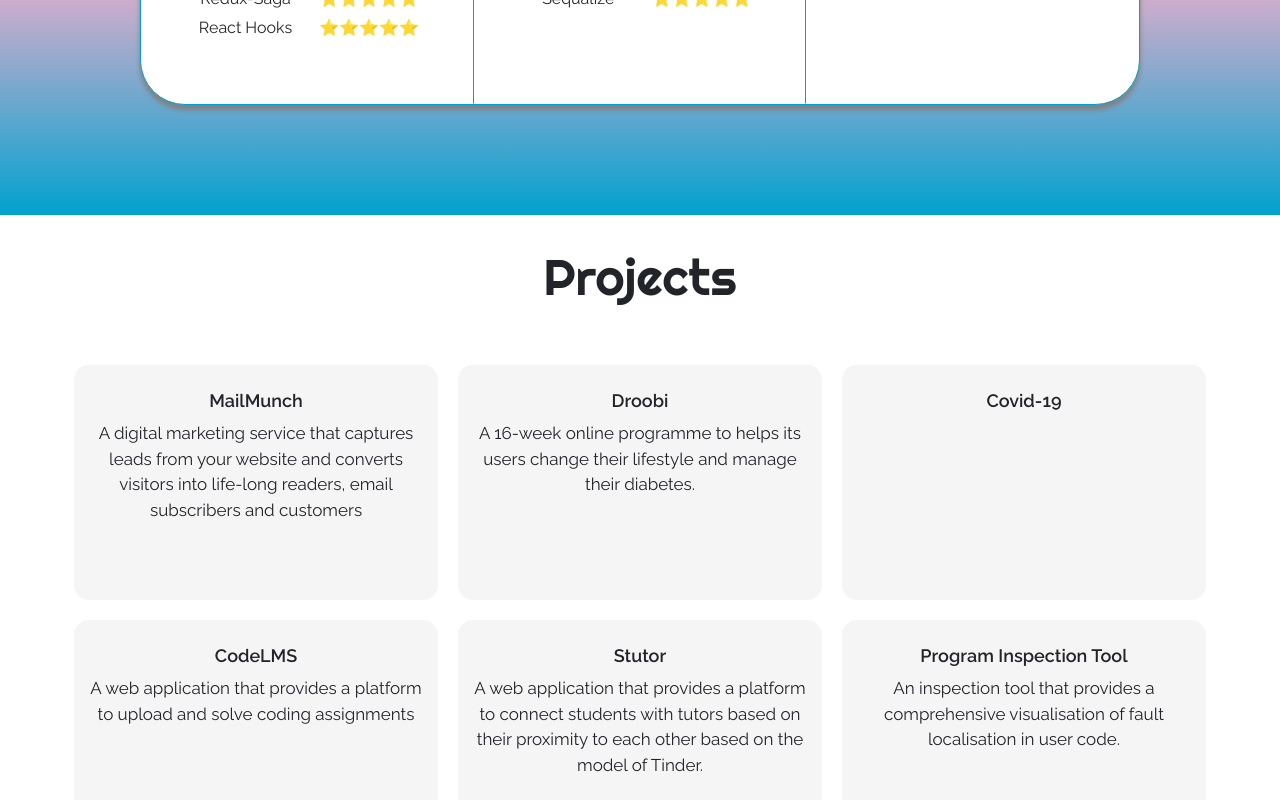
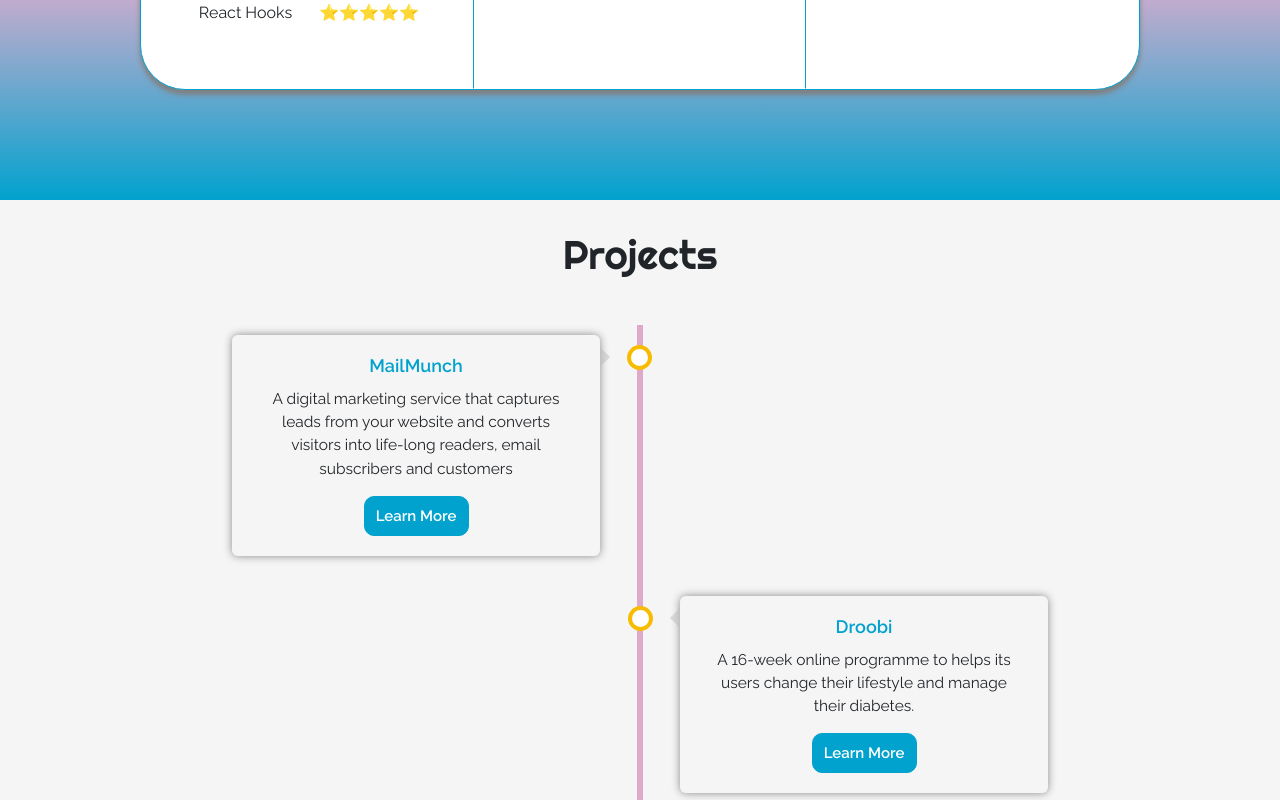
Before and after one commit to AbreezaSaleem/portfolio, a React (Create React App) app: page / in a window 1280 px wide. Shown: the part 2000-2800 px from the top of the page. Built offline with nearby package versions, Linux system fonts and the light colour scheme.

Commit message:
projects section revamped 🧳

```diff
--- a/package.json
+++ b/package.json
@@ -10,7 +10,6 @@
     "@testing-library/react": "^9.3.2",
     "@testing-library/user-event": "^7.1.2",
     "aos": "^2.3.4",
-    "bootstrap": "^4.5.0",
     "node-sass": "^4.14.1",
     "react": "^16.13.1",
     "react-dom": "^16.13.1",
--- /dev/null
+++ b/src/sections/Projects/ProjectModal.js
@@ -0,0 +1,37 @@
+import React from 'react';
+
+const ProjectModal = ({ project }) => {
+  console.log('project', project)
+  const { name, details=[], link, tags=[] } = project;
+
+  return (
+    <div className="modal fade" id="exampleModalCenter" tabIndex="-1" role="dialog" aria-labelledby="exampleModalCenterTitle" aria-hidden="true">
+    <div className="modal-dialog modal-dialog-centered" role="document">
+      <div className="modal-content">
+        <div className="modal-header">
+          <h5 className="modal-title" id="exampleModalCenterTitle">{name}</h5>
+          <button type="button" className="close" data-dismiss="modal" aria-label="Close">
+            <span aria-hidden="true">&times;</span>
+          </button>
+        </div>
+        <div className="modal-body">
+          {details.map((detail, index) => {
+            return <p key={`detail-${name}-${index}`}>{detail}</p>
+          })}
+          <div className="tags-container">
+          {tags.map((tag, index) => {
+            return <span className="tag" key={`tag-${name}-${index}`}>{tag}</span>
+          })}
+          </div>
+        </div>
+        <div className="modal-footer">
+          <button type="button" className="btn btn-secondary" data-dismiss="modal">Close</button>
+          <button type="button" className="btn btn-primary">Save changes</button>
+        </div>
+      </div>
+    </div>
+  </div>
+  );
+}
+
+export default ProjectModal;
--- a/src/sections/Projects/ProjectTile.js
+++ b/src/sections/Projects/ProjectTile.js
@@ -1,28 +1,37 @@
 import React from 'react';
 
-const ProjectTile = ({ project }) => {
-  const { name, description, link, tags } = project;
+// ! show dates
+const ProjectTile = ({ project, openModal, index }) => {
+  const { name, description, link } = project;
+  const alignment = !(index % 2) ? "left" : "right";
 
   const handleClick = event => {
     event.preventDefault();
     window.open(link, "_blank");
   }
 
+  const handleOpenModal = event => {
+    event.preventDefault();
+    openModal(project);
+  }
+
   return (
-    <div className="project">
-      <h4 className="project-title">{name}</h4>
-      <p className="project-description">{description}</p>
-      <div className="overlay">
-        <div className="slide-up">
-          <div className="tags-container">
-            {tags.map((tag, index) => {
-              return <span className="tag" key={`tag-${name}-${index}`}>{tag}</span>
-            })}
-          </div>
-          <button className="learn-more-btn" onClick={handleClick}>View</button>
-        </div>
+    <>
+    <div className={`project ${alignment}`}>
+      <div className="content">
+        <h4 className="project-title">{name}</h4>
+        <p className="project-description">{description}</p>
+        <button
+          type="button"
+          data-toggle="modal"
+          data-target="#exampleModalCenter"
+          className="learn-more-btn"
+          onClick={handleOpenModal}>
+          Learn More
+        </button>
       </div>
     </div>
+    </>
   );
 }
 
--- a/src/sections/Projects/data.js
+++ b/src/sections/Projects/data.js
@@ -2,14 +2,22 @@
   {
     name: "MailMunch",
     description: "A digital marketing service that captures leads from your website and converts visitors into life-long readers, email subscribers and customers",
+    details: [
+      "Created an embeddable drag-n-drop custom tool for creating landing pages and email templates using Unlayer",
+      "Set up unit testing from scratch using Jest/Enzyme in the application, attaining a code coverage of 85%"
+    ],
     link: "https://www.mailmunch.com/",
-    tags: ["React", "GraphQL", "Sequalize", "Nodejs"]
+    tags: ["Redux", "Redux-Saga", "Cypress", "Webpack", "React", "GraphQL", "Sequalize", "Nodejs"]
   },
   {
     name: "Droobi",
     description: "A 16-week online programme to helps its users change their lifestyle and manage their diabetes.",
+    details: [
+      "Created a chat module in ReactJS containing features like last seen, media files support, archive/unarchive conversation",
+      "Brought down code duplication from 34% to 11% by formulating a reusable UI library on top of Material-UI components (Figures reported by SonarQube)"
+    ],
     link: "https://en.droobihealth.com/",
-    tags: ["React", "Jest"]
+    tags: ["React", "Redux", "Jest/Enzyme", "Webpack"]
   },
   {
     name: "Covid-19",
@@ -20,6 +28,9 @@
   {
     name: "CodeLMS",
     description: "A web application that provides a platform to upload and solve coding assignments",
+    details: [
+      "Developed a web application that provided a platform to upload and solve coding assignments. Made use of Docker to execute the user code in a safe environment containing all the required dependencies. Users of the application had a repository created on Gitlab where their code was retrieved and updated automatically using GitLab’s APIs."
+    ],
     link: "https://github.com/AbreezaSaleem/codeLMS",
     tags: ["React", "Nodejs"]
   },
@@ -32,12 +43,18 @@
   {
     name: "Program Inspection Tool",
     description: "An inspection tool that provides a comprehensive visualisation of fault localisation in user code.",
+    details: [
+      "Developed an inspection tool that provides a comprehensive visualisation of fault localisation in user code. It reports the test cases the script passed and the ones it failed along with how far off the failed ones were from the original solution using Levenshtein’s Algorithm."
+    ],
     link: "https://github.com/AbreezaSaleem/Automated-Program-Inspection-using-LLVM",
     tags: ["C++", "LLVM"]
   },
   {
     name: "Plagersim Detector Tool",
     description: "A plagiarism detection tool that generated Program Dependance Graphs of two source codes and compared them both using subgraph isomorphism to detect disguised code changes",
+    details: [
+      "Developed a plagiarism detection tool that generated Program Dependance Graphs of two source codes and compared them both using subgraph isomorphism to detect disguised code changes. Successfully tested tool on common disguises like statement reordering, variable renaming, control replacement and code insertion."
+    ],
     link: "https://github.com/AbreezaSaleem/ProgramDependenceGraph",
     tags: ["C++", "LLVM"]
   }
--- a/src/sections/Projects/index.js
+++ b/src/sections/Projects/index.js
@@ -1,17 +1,27 @@
-import React from 'react';
+import React, { useState } from 'react';
 
 import ProjectTile from './ProjectTile';
+import ProjectModal from './ProjectModal';
 
 import projects from './data';
 
-const Projects = props => {
+const Projects = () => {
+  const [ activeProject, setActiveProject ] = useState({});
+
+  const openModal = project => {
+    setActiveProject(project);
+  }
+
   return (
     <div className="projects-container">
+      <ProjectModal project={activeProject} />
       <div className="title" data-aos="fade-left" data-aos-duration="600">Projects</div>
       <div className="projects-list show-on-scroll">
-        {projects.map((project, index) => {
-          return <ProjectTile key={`project-${index}`} project={project} />
-        })}
+        <div className="timeline">
+          {projects.map((project, index) => {
+            return <ProjectTile key={`project-${index}`} project={project} openModal={openModal} index={index} />
+          })}
+        </div>
       </div>
     </div>
   );
--- a/src/styles/custom.scss
+++ b/src/styles/custom.scss
@@ -5,6 +5,8 @@
 $white-shade: #e6e6e6;
 $blue-shade: #01A2CE;
 $pink-shade: #d06ba58c;
+$purple-shade: #99A0F2;
+$yellow-shade: #F7BC00;
 $grey-shade: #bdbdbd26;
 $background-color: #D06BA5;
 
@@ -22,6 +24,6 @@
   display: flex;
   flex-direction: column;
   align-items: center;
+  font-family: 'Righteous', cursive;
+  font-size: 40px;
 }
-
-@import "~bootstrap/scss/bootstrap.scss";
--- a/src/styles/sections/projects.scss
+++ b/src/styles/sections/projects.scss
@@ -2,17 +2,185 @@
   padding-top: 25px;
   min-height: 100vh;
   height: 100%;
+  background-color: $grey-shade;
 }
 
 .projects-list {
-  display: flex;
-  flex-wrap: wrap;
-  justify-content: center;
-  max-height: 0;
+  max-height: 0px;
   overflow: hidden;
   margin: 40px auto;
-  width: 90%;
+  width: 70%;
   text-align: center;
+}
+
+.projects-list.is-visible {
+  max-height: 2000px; // !
+  transition: max-height 1.5s ease-in;
+}
+
+/* The actual timeline (the vertical ruler) */
+.timeline {
+  position: relative;
+  margin: 0 auto;
+}
+
+/* The actual timeline (the vertical ruler) */
+.timeline::after {
+  content: '';
+  position: absolute;
+  width: 6px;
+  background-color: $pink-shade;
+  top: 0;
+  bottom: 0;
+  left: 50%;
+  margin-left: -3px;
+}
+
+/* Container around content */
+.project {
+  padding: 10px 40px;
+  position: relative;
+  width: 50%;
+  cursor: pointer;
+  font-family: 'Raleway', sans-serif;
+  font-size: 20px;
+  margin-bottom: 20px;
+}
+
+/* The circles on the timeline */
+.project::after {
+  content: '';
+  position: absolute;
+  width: 25px;
+  height: 25px;
+  right: -12px;
+  background-color: white;
+  border: 4px solid $yellow-shade;
+  top: 20px;
+  border-radius: 50%;
+  z-index: 1;
+}
+
+/* Place the project to the left */
+.left {
+  left: 0;
+}
+
+/* Place the project to the right */
+.right {
+  left: 50%;
+}
+
+/* Add arrows to the left project (pointing right) */
+.left::before {
+  content: " ";
+  height: 0;
+  position: absolute;
+  top: 22px;
+  width: 0;
+  z-index: 1;
+  right: 30px;
+  border: medium solid white;
+  border-width: 10px 0 10px 10px;
+  border-color: transparent transparent transparent #bfbfbf8a;
+}
+
+/* Add arrows to the right project (pointing left) */
+.right::before {
+  content: " ";
+  height: 0;
+  position: absolute;
+  top: 22px;
+  width: 0;
+  z-index: 1;
+  left: 30px;
+  border: medium solid white;
+  border-width: 10px 10px 10px 0;
+  border-color: transparent #bfbfbf8a transparent transparent;
+}
+
+/* Fix the circle for containers on the right side */
+.right::after {
+  left: -12px;
+}
+
+/* The actual content */
+.content {
+  position: relative;
+  border-radius: 6px;
+  padding: 20px 30px;
+  box-shadow: 0px 0px 9px #888888;
+  background: #f7f5f56e;
+}
+
+/* Media queries - Responsive timeline on screens less than 600px wide */
+@media screen and (max-width: 600px) {
+  /* Place the timelime to the left */
+  .timeline::after {
+    left: 31px;
+  }
+
+  /* Full-width containers */
+  .project {
+    width: 100%;
+    padding-left: 70px;
+    padding-right: 25px;
+  }
+
+  /* Make sure that all arrows are pointing leftwards */
+  .project::before {
+    left: 60px;
+    border: medium solid white;
+    border-width: 10px 10px 10px 0;
+    border-color: transparent white transparent transparent;
+  }
+
+  /* Make sure all circles are at the same spot */
+  .left::after, .right::after {
+    left: 15px;
+  }
+
+  /* Make all right containers behave like the left ones */
+  .right {
+    left: 0%;
+  }
+}
+
+.project-title {
+  text-align: center;
+  margin: auto;
+  font-size: 18px; // !
+  font-weight: 600;
+  padding-bottom: 10px;
+  color: $blue-shade;
+}
+
+.project-description {
+  overflow: hidden;
+  text-overflow: ellipsis;
+  word-break: break-word;
+  font-size: 15.5px; // !
+  text-align: center;
+  font-family: 'Raleway', sans-serif;
+
+}
+
+.tags-project {
+  width: fit-content;
+  margin: 0 auto;
+}
+
+.tags-container {
+  width: fit-content;
+  margin: 0 auto;
+  padding: 10px 0px;
+}
+
+.tag {
+  font-size: 14px;
+  border: 1px black solid;
+  padding: 2px 7px;
+  border-radius: 10px;
 }
 
 .overlay {
@@ -31,27 +199,6 @@
   height: 100%;
 }
 
-.projects-list.is-visible {
-  max-height: 1000px; // !
-  transition: max-height 1s ease-in;
-}
-
-.project {
-  cursor: pointer;
-  flex: 0 0 calc(33.33% - 20px);
-  display: grid;
-  grid-template-rows: 20% 80%;
-  background: $grey-shade;
-  position: relative;
-  border-radius: 15px;
-  margin: 10px;
-  height: 235px; // !
-  overflow: hidden;
-  font-family: 'Raleway', sans-serif;
-  font-size: 20px;
-  padding: 15px;
-}
-
 .slide-up {
   color: black;
   position: absolute;
@@ -65,45 +212,21 @@
   padding: 20px;
 }
 
-
-.project-title {
-  margin: auto;
-  font-size: 18px; // !
+.learn-more-btn {
+  font-family: 'Raleway', sans-serif;
   font-weight: 600;
-}
-
-.project-description {
-  overflow: hidden;
-  text-overflow: ellipsis;
-  word-break: break-word;
-  font-size: 17px; // !
-}
-
-.learn-more-btn {
-  font-family: 'Righteous', cursive;
   background: transparent;
-  height: 60px;
-  width: 190px;
-  color: $white-shade;
-  font-size: 23px;
-  transition: 0.5s;
-  border: 1px solid $white-shade;
+  color: #fff;
+  height: 40px;
+  width: 105px;
+  font-size: 15px;
+  transition: 1s;
+  border: 1px solid $blue-shade;
+  background-color: $blue-shade;
+  border-radius: 10px;
 
   &:hover {
-    background-color: $blue-shade;
-    border-color: $white-shade;
+    background-color: #1384a2;
+    border-color: #1384a2;
   }
 }
-
-.tags-container {
-  width: fit-content;
-  margin: 0 auto;
-  padding: 10px 0px;
-}
-
-.tag {
-  font-size: 14px;
-  border: 1px black solid;
-  padding: 2px 7px;
-  border-radius: 10px;
-}
--- a/src/styles/sections/skills.scss
+++ b/src/styles/sections/skills.scss
@@ -5,11 +5,6 @@
   cursor: initial;
   background-image:  linear-gradient(#ffffff 60%, $pink-shade 83%, $blue-shade 100%, #ffffff 0%);
   background-size: auto;
-}
-
-.title {
-  font-family: 'Righteous', cursive;
-  font-size: 50px;
 }
 
 .introduction {
```
Also changed, not shown: public/index.html (+14 -0 lines), 1 other file (tests, documents, lock files or other folders).
